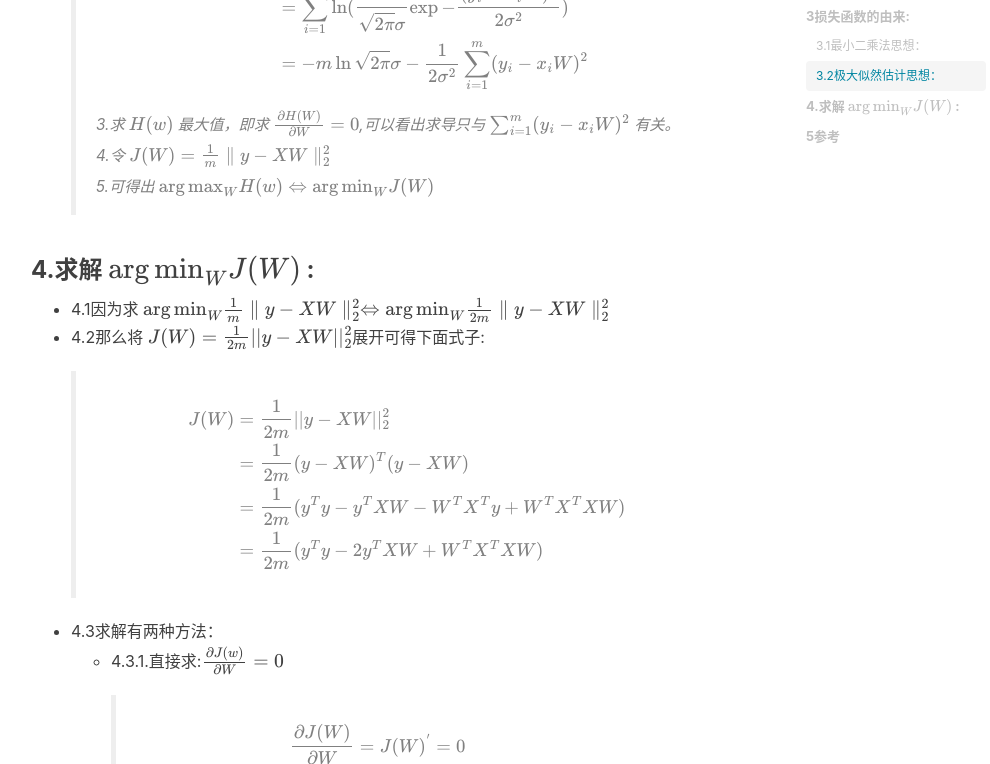
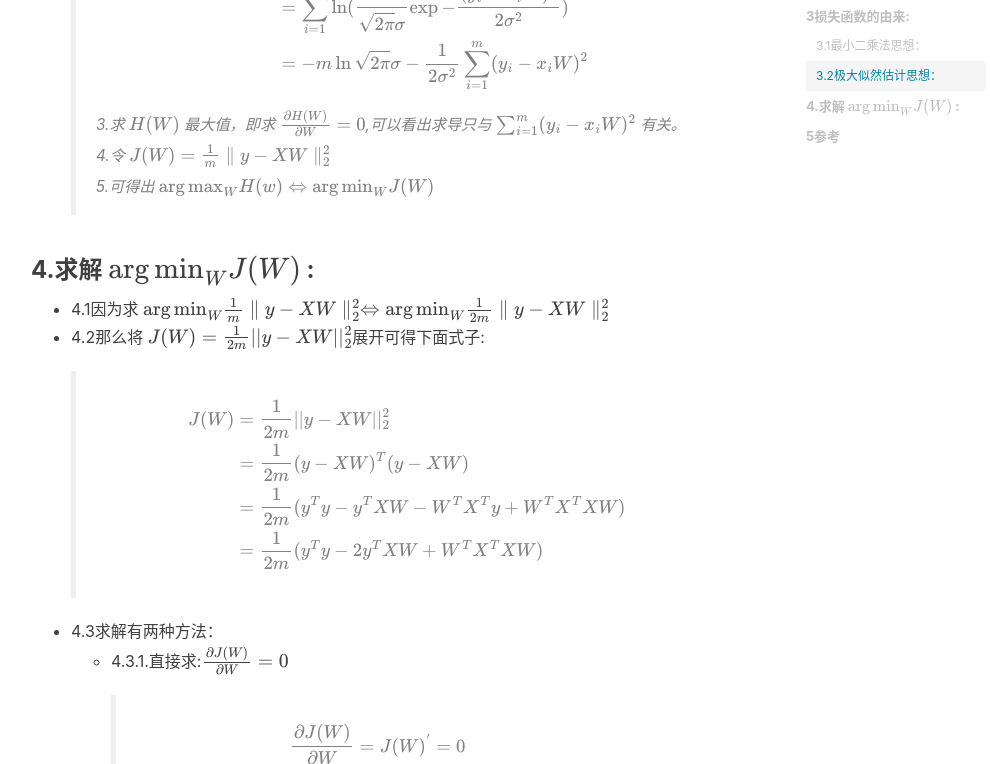
Before and after one commit to RS-Wang/RS-Wang.github.io, a Jekyll site: the page built from _posts/2018-11-13-线性回归-笔记.md, in a window 1280 px wide and 1400 px high, scrolled down 1535 px. Shown: the part 148-912 px from the top of the window, without its empty margins (234-1224 px from the left). Built offline with Jekyll 4.4.1, drawn with Linux system fonts in a browser that asks for light colours; nearby versions of some CDN libraries; formulas are drawn with MathJax 3; comment, search, counter and statistics services are not loaded.

```diff
--- a/_posts/2018-11-13-线性回归-笔记.md
+++ b/_posts/2018-11-13-线性回归-笔记.md
@@ -59,7 +59,7 @@ tags:								                                  #标签
     \end{equation}
      $$
 >
->3.求 $$ H(w) $$ 最大值，即求 $$ \frac{\partial{H(W)}}{\partial{W}}=0 $$,可以看出求导只与 $$ \sum^m_{i=1}(y_i-x_iW)^2 $$ 有关。
+>3.求 $$ H(W) $$ 最大值，即求 $$ \frac{\partial{H(W)}}{\partial{W}}=0 $$,可以看出求导只与 $$ \sum^m_{i=1}(y_i-x_iW)^2 $$ 有关。
 >
 >4.令 $$J(W)= \frac{1}{m} \parallel y-XW \parallel^2_2$$
 >
@@ -82,7 +82,7 @@ tags:								                                  #标签
     >
 
 - 4.3求解有两种方法：
-    - 4.3.1.直接求:$$ \frac{\partial{J(w)}}{\partial{W}}=0 $$
+    - 4.3.1.直接求:$$ \frac{\partial{J(W)}}{\partial{W}}=0 $$
     >$$
     \begin{equation}
     \begin{aligned}
```
Also changed, not shown: other parts of _posts/2018-11-13-线性回归-笔记.md (+1 -1 lines).
